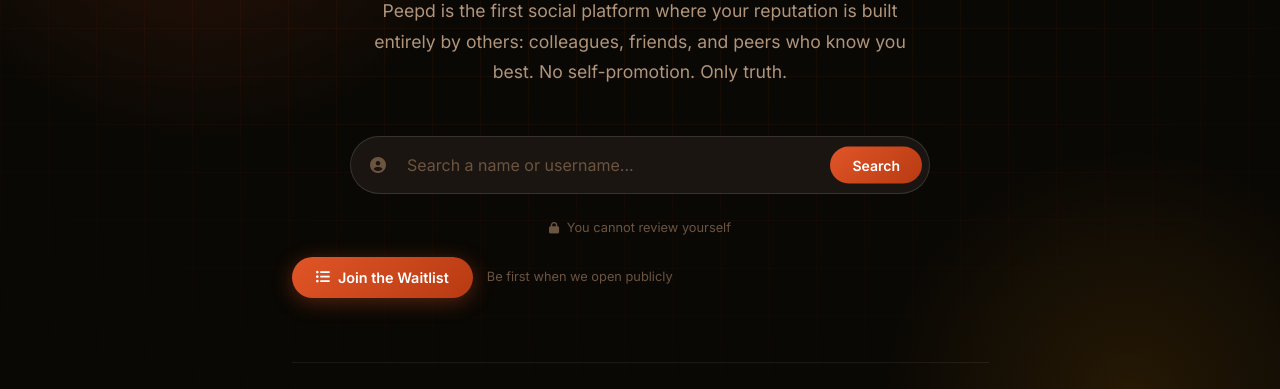
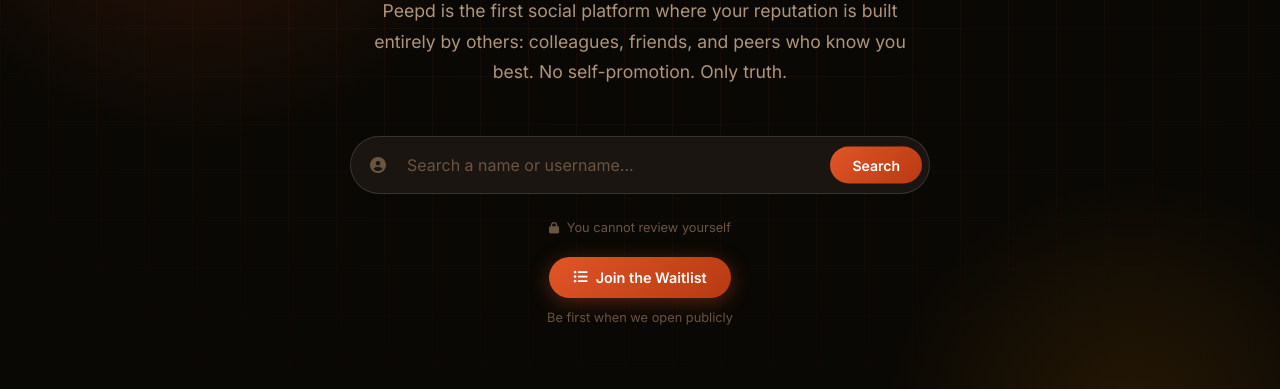
Before and after one commit to zacharyginis/peepd, a website: page index.html in a window 1280 px wide. Shown: the part 356-745 px from the top of the page. Drawn offline with Linux system fonts and the light colour scheme; a script that the page names is missing.

Commit message:
Update style.css
center text hp

```diff
--- a/css/style.css
+++ b/css/style.css
@@ -1249,14 +1249,15 @@ section           { padding: 100px 0; }
 /* ── Hero waitlist row ─────────────────────────────────────────────────────── */
 .hero__waitlist-row {
   display: flex;
-  align-items: center;
-  gap: 14px;
+  flex-direction: column;
+  align-items: center;
+  gap: 10px;
   margin-top: 18px;
-  flex-wrap: wrap;
 }
 .hero__waitlist-note {
   font-size: 0.8rem;
   color: var(--text-muted);
+  text-align: center;
 }
 
 /* ── Waitlist Modal ────────────────────────────────────────────────────────── */
```
